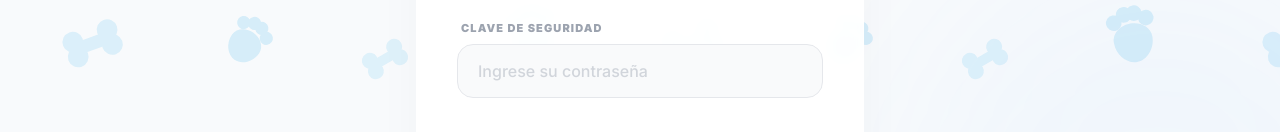
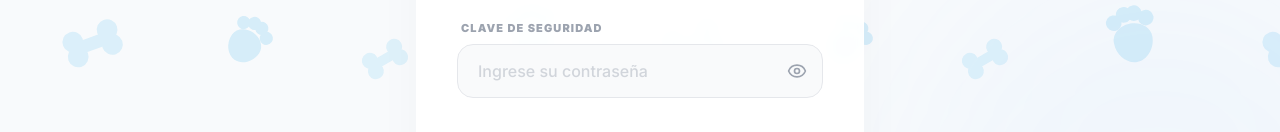
Before and after one commit to Paco5909F/distribuidora-manitos, a Next.js app: page /login in a window 1280 px wide. Shown: the part 476-608 px from the top of the page. Built offline with nearby package versions, Linux system fonts and the light colour scheme; no server answers.

Commit message:
feat(auth): agregar botón para mostrar/ocultar contraseña en login

```diff
--- a/src/app/login/page.tsx
+++ b/src/app/login/page.tsx
@@ -4,6 +4,7 @@ import { useState } from "react";
 import { useRouter } from "next/navigation";
 import { createClient } from "@/utils/supabase/client";
 import Image from "next/image";
+import { Eye, EyeOff } from "lucide-react";
 
 export default function LoginPage() {
   const router = useRouter();
@@ -11,6 +12,7 @@ export default function LoginPage() {
 
   const [email, setEmail] = useState("");
   const [password, setPassword] = useState("");
+  const [showPassword, setShowPassword] = useState(false);
   const [error, setError] = useState("");
   const [loading, setLoading] = useState(false);
 
@@ -84,14 +86,24 @@ export default function LoginPage() {
             <label className="text-[11px] font-black text-gray-400 uppercase tracking-widest mb-2 block ml-1">
               Clave de Seguridad
             </label>
+            <div className="relative">
               <input
-              type="password"
+                type={showPassword ? "text" : "password"}
                 required
                 value={password}
                 onChange={(e) => setPassword(e.target.value)}
-              className="w-full px-5 py-3.5 bg-gray-50 border border-gray-200 rounded-2xl outline-none focus:border-primary focus:ring-4 focus:ring-primary/20 font-black tracking-widest transition-all text-base text-foreground placeholder:font-medium placeholder:tracking-normal placeholder:text-gray-300"
+                className="w-full pl-5 pr-12 py-3.5 bg-gray-50 border border-gray-200 rounded-2xl outline-none focus:border-primary focus:ring-4 focus:ring-primary/20 font-black tracking-widest transition-all text-base text-foreground placeholder:font-medium placeholder:tracking-normal placeholder:text-gray-300"
                 placeholder="Ingrese su contraseña"
               />
+              <button
+                type="button"
+                onClick={() => setShowPassword(!showPassword)}
+                className="absolute right-4 top-1/2 -translate-y-1/2 text-gray-400 hover:text-primary transition-colors focus:outline-none"
+                aria-label={showPassword ? "Ocultar contraseña" : "Mostrar contraseña"}
+              >
+                {showPassword ? <EyeOff size={20} /> : <Eye size={20} />}
+              </button>
+            </div>
           </div>
 
           {error && (
```
Lines whose indentation alone changed are shown as unchanged.
